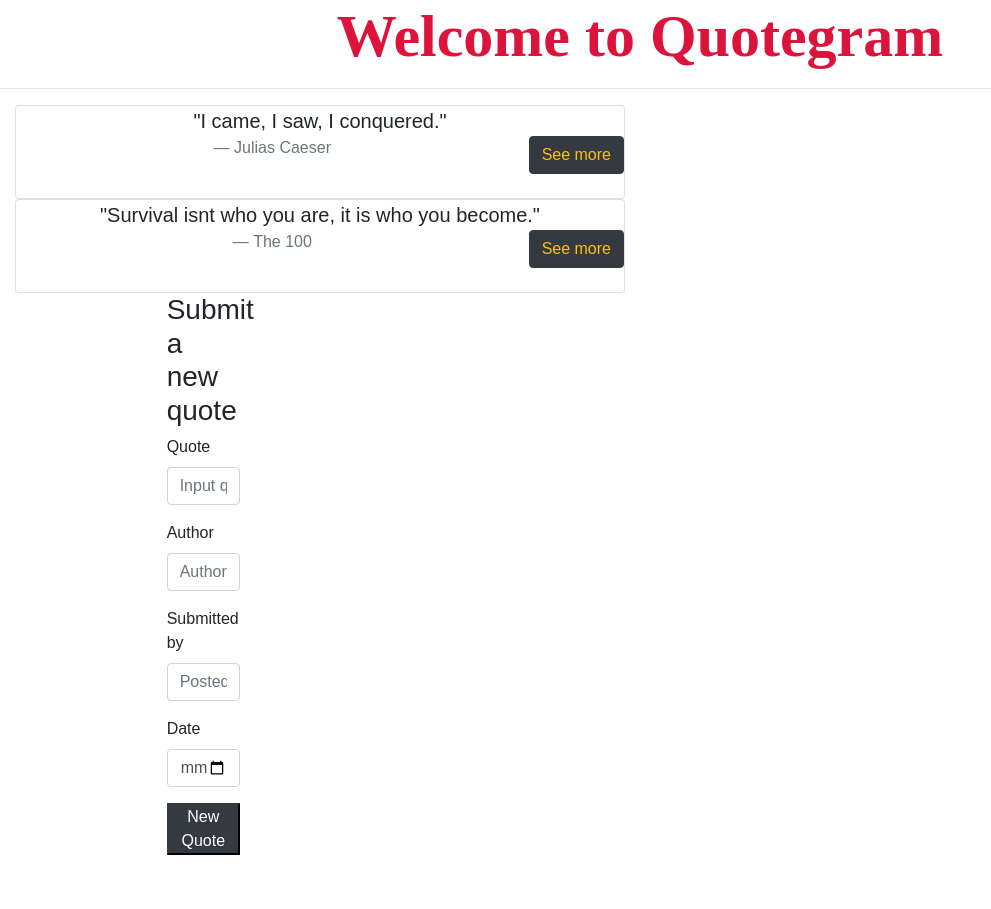
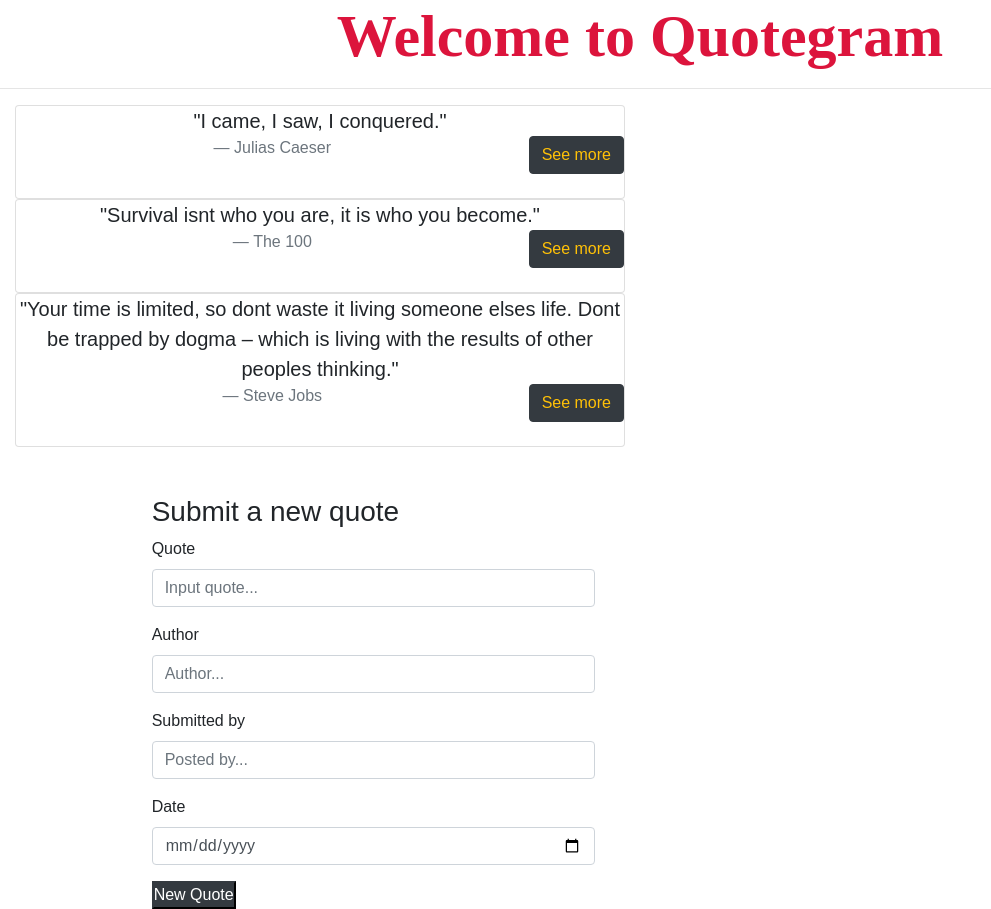
Before and after one commit to bmuchemi/Quotegram, an Angular app in the folder Quotegram/: page / in a window 1280 px wide. Shown: the whole page, without its empty margins (0-991 px from the left). Before the commit the page ends 855 px from the top, so only its background shows below. Built offline with nearby package versions, Linux system fonts and the light colour scheme.

Commit message:
add new quote.

```diff
--- a/Quotegram/src/app/quote-submit/quote-submit.component.html
+++ b/Quotegram/src/app/quote-submit/quote-submit.component.html
@@ -1,6 +1,8 @@
+<br>
+<br>
 <div class="container quotes1">
-    <div class="card-group col-md-6">
-        <div class="col-sm-6">
+    <div class="card-group">
+        <div class="col">
             <h3>Submit a new quote</h3>
 
             <form  (ngSubmit)='submitQuote();'>
--- a/Quotegram/src/app/quotes/quotes.component.ts
+++ b/Quotegram/src/app/quotes/quotes.component.ts
@@ -9,7 +9,8 @@
 export class QuotesComponent implements OnInit {
   quotes: Quotes[]=[
     new Quotes(1, 'I came, I saw, I conquered.', 'Julias Caeser', 'Benjamin ', new Date(2021,7,17)),
-    new Quotes(2, 'Survival isnt who you are, it is who you become.', 'The 100', 'Carol', new Date(2021,6,18))
+    new Quotes(2, 'Survival isnt who you are, it is who you become.', 'The 100', 'Carol', new Date(2021,6,18)),
+    new Quotes(3, 'Your time is limited, so dont waste it living someone elses life. Dont be trapped by dogma – which is living with the results of other peoples thinking.', 'Steve Jobs', 'Anonymous', new Date(2021,6,19))
   ];
 
   details(i:| number){
@@ -25,7 +26,7 @@
 
   deleteQuote(seen: any, index: number){
     if(seen) {
-      let toHide = (`Are you sure you want to delete quote?`)
+      let toHide =confirm(`Are you sure you want to delete this quote?` )
 
       if (toHide){
         this.quotes.splice(index,1);
```
